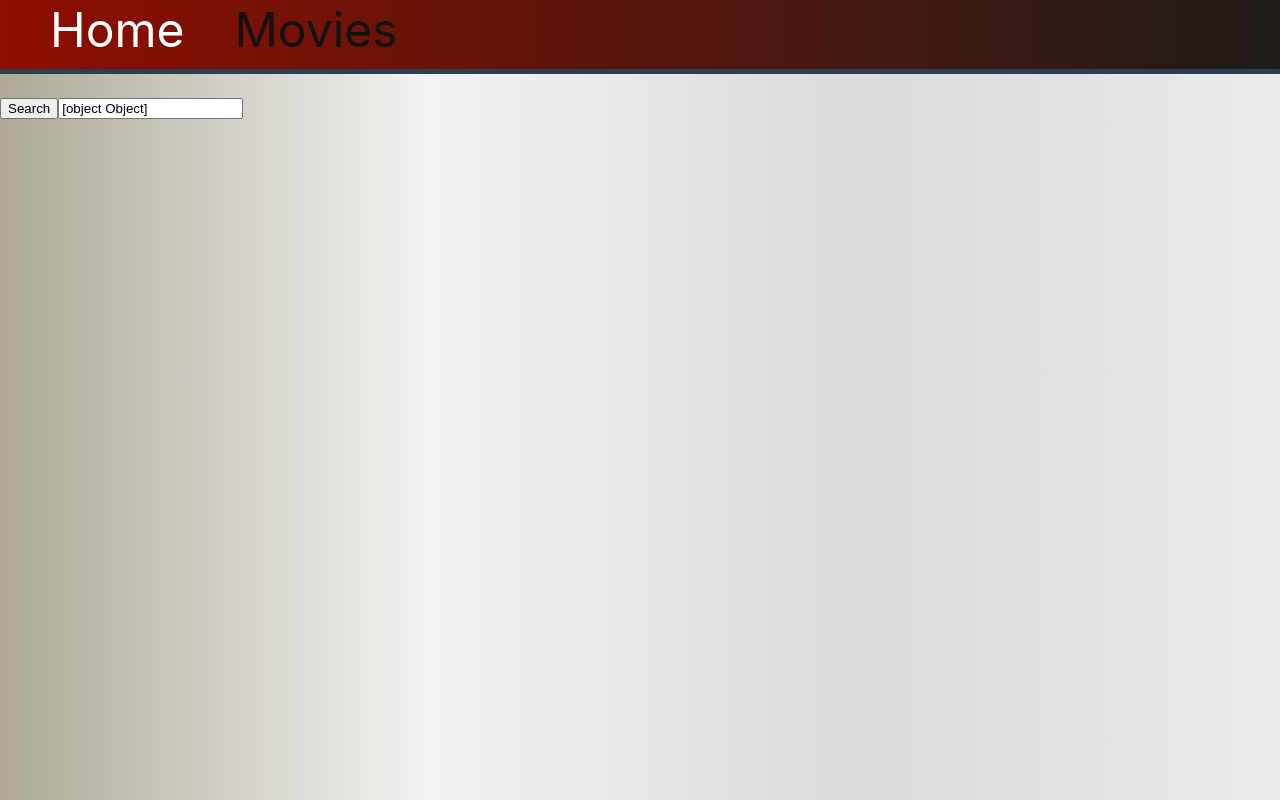
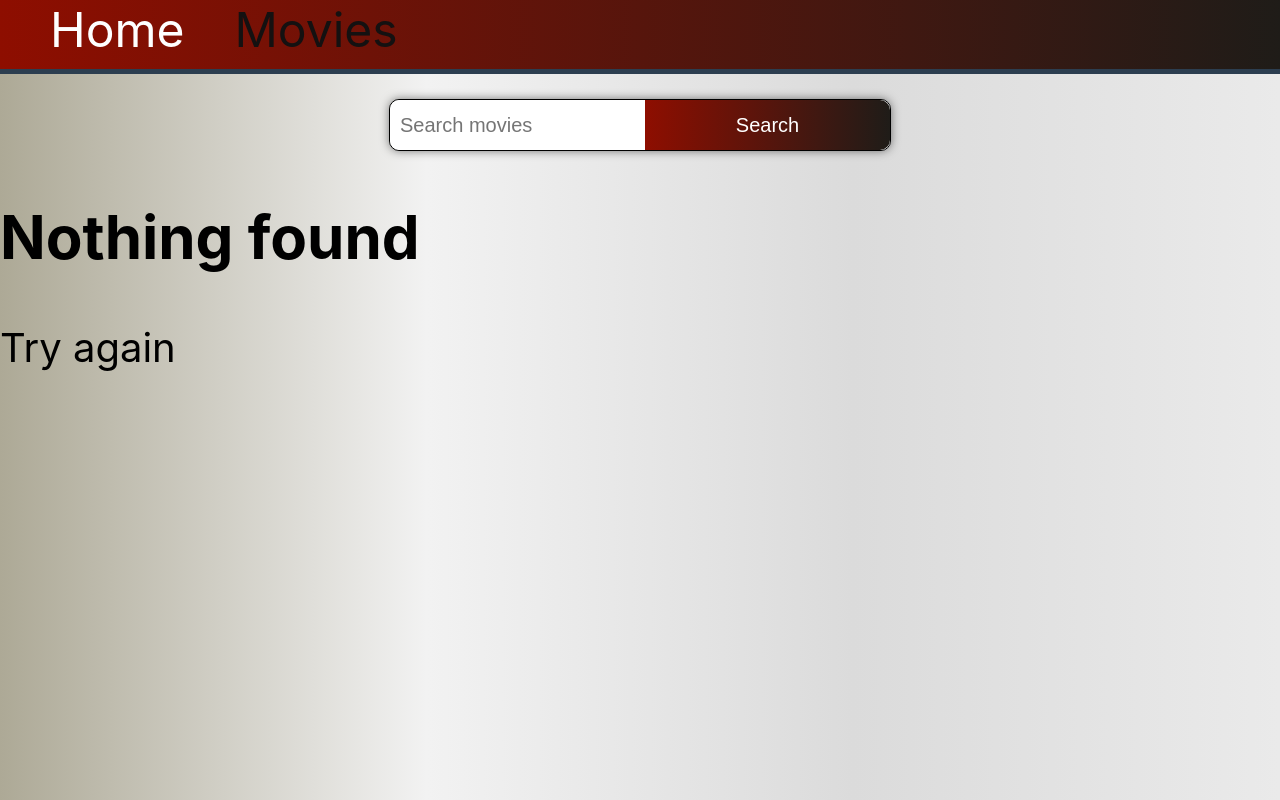
Before and after one commit to AleksandrPav/goit-react-hw-05-movies, a React (Create React App) app: page /goit-react-hw-05-movies/movies in a window 1280 px wide. Built offline with nearby package versions, Linux system fonts and the light colour scheme.

Commit message:
form is done

```diff
--- a/package.json
+++ b/package.json
@@ -13,8 +13,10 @@
     "react-dom": "^18.1.0",
     "react-icons": "^4.4.0",
     "react-loader-spinner": "^5.2.0",
+    "react-notifications": "^1.7.4",
     "react-router-dom": "^6.3.0",
     "react-scripts": "5.0.1",
+    "react-toastify": "^9.0.8",
     "web-vitals": "^2.1.3"
   },
   "scripts": {
--- a/src/components/App.jsx
+++ b/src/components/App.jsx
@@ -1,4 +1,7 @@
-import {Routes, Route} from 'react-router-dom';
+import { Routes, Route } from 'react-router-dom';
+import { ToastContainer} from 'react-toastify';
+  import 'react-toastify/dist/ReactToastify.css';
+
 
 import css from "./App.module.css";
 import Menu from "./modules/Menu/Menu";
@@ -8,6 +11,7 @@ import MovieDetails from './pages/MovieDetails/MovieDetails';
 import CastPage from './pages/CastPage/CastPage';
 import ReviewsPage from './pages/ReviewsPage/ReviewsPage';
 import NotFoundPage from './pages/NotFoundPage/NotFoundPage';
+
 
 
 
@@ -25,6 +29,19 @@ const App = () => {
         </Route>
         <Route path="*" element={<NotFoundPage />} />
       </Routes>
+       <ToastContainer
+        position="top-right"
+        fontSize="5px"
+            autoClose={5000}
+            hideProgressBar={false}
+            newestOnTop={false}
+            closeOnClick
+            rtl={false}
+            pauseOnFocusLoss
+            draggable
+            pauseOnHover
+            theme="dark"
+            />
     </section>
   );
 };
--- a/src/components/modules/Form/Form.jsx
+++ b/src/components/modules/Form/Form.jsx
@@ -1,12 +1,40 @@
-import React from "react";
+import React, { useState } from "react";
+import css from "./Form.module.css";
+
+import { toast } from "react-toastify";
 
 
-export default function Form(search, onFormSubmit) {
+export default function Form({onSubmit}) {
+    const [search, setSearch] = useState("");
+
+    const handleChange = (e) => {
+        setSearch(e.target.value);
+    };
+
+    const handleSubmit = (e) => {
+        e.preventDefault();
+        onSubmit(search);
+        if (search.trim() === "") {
+            toast.error("Please enter your search");
+            return;
+        }
+    };
+
+
+
     return (
-        <form action="" onSubmit={onFormSubmit}>
-            <button type="button" >Search</button>
-            <input type="text" value={search} onChange={onFormSubmit} />
-        </form>
-
+        <div className={css.formContainer}>
+        <form onSubmit={handleSubmit} className={css.form}>
+            <input
+                type="text"
+                name="search"
+                value={search}
+                onChange={handleChange}
+                    placeholder="Search movies"
+                    className={css.input}
+            />
+            <button type="submit" className={css.button} >Search</button>
+            </form>
+            </div>
     );
 }
--- /dev/null
+++ b/src/components/modules/Form/Form.module.css
@@ -0,0 +1,47 @@
+.formContainer{
+    display: flex;
+    justify-content: center;
+    align-items: center;
+    width: 100%;
+    height: 100%;
+    margin-top: 25px;
+}
+.form{
+    display: flex;
+    justify-content: center;
+    align-items: center;
+    width: 500px;
+    height: 50px;
+    background-color: #fff;
+    border-radius: 10px;
+    box-shadow: 0 0 10px rgba(0,0,0,0.5);
+    border: 1px solid #000;
+    padding:0;
+}
+.input{
+    width: 100%;
+    height: 100%;
+    border: none;
+    outline: none;
+    font-size: 20px;
+    padding: 0 0 0 10px;
+    border-radius: 10px;
+}
+.button{
+    width: 100%;
+    height: 100%;
+    border: none;
+    outline: none;
+    background: linear-gradient(to right, #8e0e00, #1f1c18);
+    color: #fff;
+    font-size: 20px;
+    cursor: pointer;
+    transition: 0.5s;
+    padding: 0;
+    border-radius: 0 10px 10px 0;
+}
+
+.button:hover{
+    background: linear-gradient(to right, #cc5346, #5e5954);
+    color: rgb(0, 0, 0);
+}
--- a/src/components/pages/MoviesPage/MoviesPage.jsx
+++ b/src/components/pages/MoviesPage/MoviesPage.jsx
@@ -3,32 +3,102 @@ import { getMovie } from "components/services/API";
 import Form from "components/modules/Form/Form";
 import Loader from "components/modules/Loader/Loader";
 import css from "./MoviesPage.module.css";
-import { useParams, Link } from "react-router-dom";
+import { Link, useSearchParams, useLocation } from "react-router-dom";
+import { BiCameraMovie } from 'react-icons/bi';
+
 
 
 
 
 export default function Movies() {
-    const [search, setSearch] = useState("");
     const [movies, setMovies] = useState([]);
     const [loading, setLoading] = useState(false);
-    const [error, setError] = useState(false);
+    const [error, setError] = useState(null);
+
+
+    const location = useLocation();
+
+    const [searchParams, setSearchParams] = useSearchParams();
+
+    const search = searchParams.get("query");
 
 
 
-    function onFormSubmit(e) {
-        e.preventDefault();
 
-    }
+    const handleSubmit = (search) => {
+        setSearchParams({ query: search });
+    };
+
+    const notFound = () => {
+        return (
+            <div className={css.notFound}>
+                <h2>Nothing found</h2>
+                <p>Try again</p>
+            </div>
+        );
+    };
 
 
+
+    useEffect(() => {
+        if (!search) {
+            return;
+        }
+
+
+        const fetchData = async () => {
+            try {
+                setLoading(true);
+                const result = await getMovie(search);
+                setMovies(result);
+
+            } catch (error) {
+                setError(error);
+                Promise.reject(error);
+            } finally {
+                setLoading(false);
+            }
+        };
+        fetchData();
+
+    }, [search]);
+
+
+
+
+
+    console.log(movies);
+
     return (
+
         <div className={css.container}>
-            <Form
-                search={search}
-                onFormSubmit={onFormSubmit}
-            />
+            <Form onSubmit={handleSubmit} />
+            {loading && <Loader />}
+            {error && <h1 className={css.error}>Error</h1>}
+            {movies.length === 0 && notFound()}
+            <div className={css.row}>
+                <ul className={css.items}>
+                    {movies.map(({ id, title }) => (
+                        <li className={css.item} key={id}>
+                            <Link
+                                state={{ from: location }}
+                                to={`/movies/${id}`}
+                                className={css.itemLink}
+                            >
+                                <span className={css.iconItem}><BiCameraMovie className={css.icon} /></span>
+                                <h3 className={css.title}>{title}</h3>
+                            </Link>
+                        </li>
+                    ))}
+                </ul>
+            </div>
+        </div>
 
-        </div>
     );
+
+
+
+
+
+
 }
--- a/src/components/pages/MoviesPage/MoviesPage.module.css
+++ b/src/components/pages/MoviesPage/MoviesPage.module.css
@@ -0,0 +1,55 @@
+.row{
+    display: flex;
+    flex-wrap: wrap;
+    justify-content: center;
+}
+.items{
+    list-style: none;
+    margin: 25px 0;
+    padding: 0;
+    width: 500px;
+
+}
+.item {
+    margin: 0;
+    padding: 0;
+    font-size: 18px;
+    font-weight: bold;
+    margin-bottom: 10px;
+    background: linear-gradient(to right, #232526, #414345);
+    border-radius: 5px;
+}
+
+.item:last-child {
+    margin-bottom: 50px;
+}
+.itemLink {
+    display: flex;
+    justify-content: flex-start;
+    align-items: center;
+    text-decoration: none;
+}
+
+.itemLink:hover .icon,
+.itemLink:hover .title,
+.itemLink:hover .text {
+    fill: rgb(241, 85, 85);
+    color: rgb(241, 85, 85);
+}
+.iconItem {
+    margin-right: 10px;
+}
+
+.icon {
+    width: 30px;
+    height: 30px;
+    fill: white;
+    transition: fill 0.3s ease-in-out;
+    margin-left: 10px;
+}
+
+.title {
+    margin: 0 10px 0 0;
+    color: white;
+    transition: color 0.3s ease-in-out;
+}
--- a/src/components/services/API.js
+++ b/src/components/services/API.js
@@ -4,8 +4,12 @@ const API_KEY = "2ad314a52028ffb1db124a28b0df35b2";
 const URL = "https://api.themoviedb.org/3/";
 const OPTIONS = "trending/movie/day"
 
-const getMovie = async (name) => {
-    const { data } = await axios.get(`${URL}search/movie?api_key=${API_KEY}&query=${name}`);
+const getMovie = async (query) => {
+    const { data } = await axios.get(`${URL}search/movie?api_key=${API_KEY}&query=${query}`, {
+        params: {
+            query: query,
+        },
+    });
     return data.results;
 }
 
```
Also changed, not shown: 1 other file (tests, documents, lock files or other folders).
